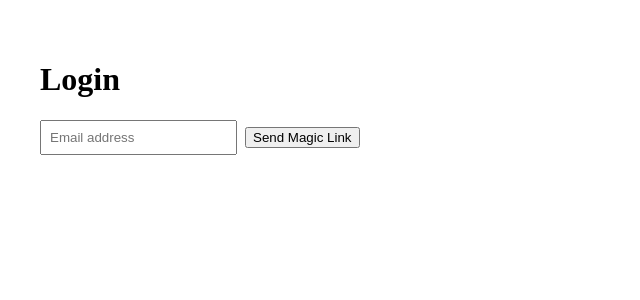
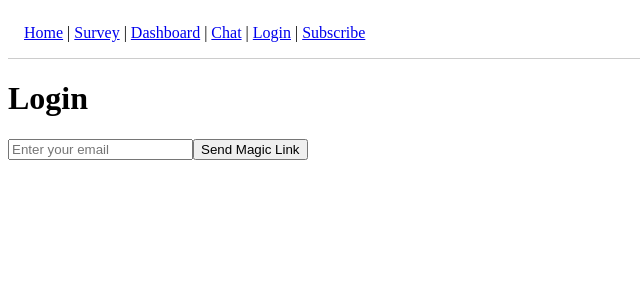
Before and after one commit to gamingninjasjj-ops/pocket-pt, a Next.js app: page /login in a window 1280 px wide. Shown: the top 300 px of the page, without its empty margins (0-640 px from the left). Built offline with nearby package versions, Linux system fonts and the light colour scheme; no server answers.

Commit message:
Update login.js

```diff
--- a/pages/login.js
+++ b/pages/login.js
@@ -1,5 +1,6 @@
 import { useState } from 'react';
 import { supabase } from '../lib/supabaseClient';
+import NavBar from '../components/NavBar';
 
 export default function Login() {
   const [email, setEmail] = useState('');
@@ -25,15 +26,15 @@ export default function Login() {
   };
 
   return (
-    <div style={{ padding: '2rem' }}>
+    <div>
+      <NavBar />
       <h1>Login</h1>
       <form onSubmit={handleLogin}>
         <input
           type="email"
+          placeholder="Enter your email"
           value={email}
           onChange={(e) => setEmail(e.target.value)}
-          placeholder="Email address"
-          style={{ padding: '0.5rem', marginRight: '0.5rem' }}
           required
         />
         <button type="submit" disabled={loading}>
```
